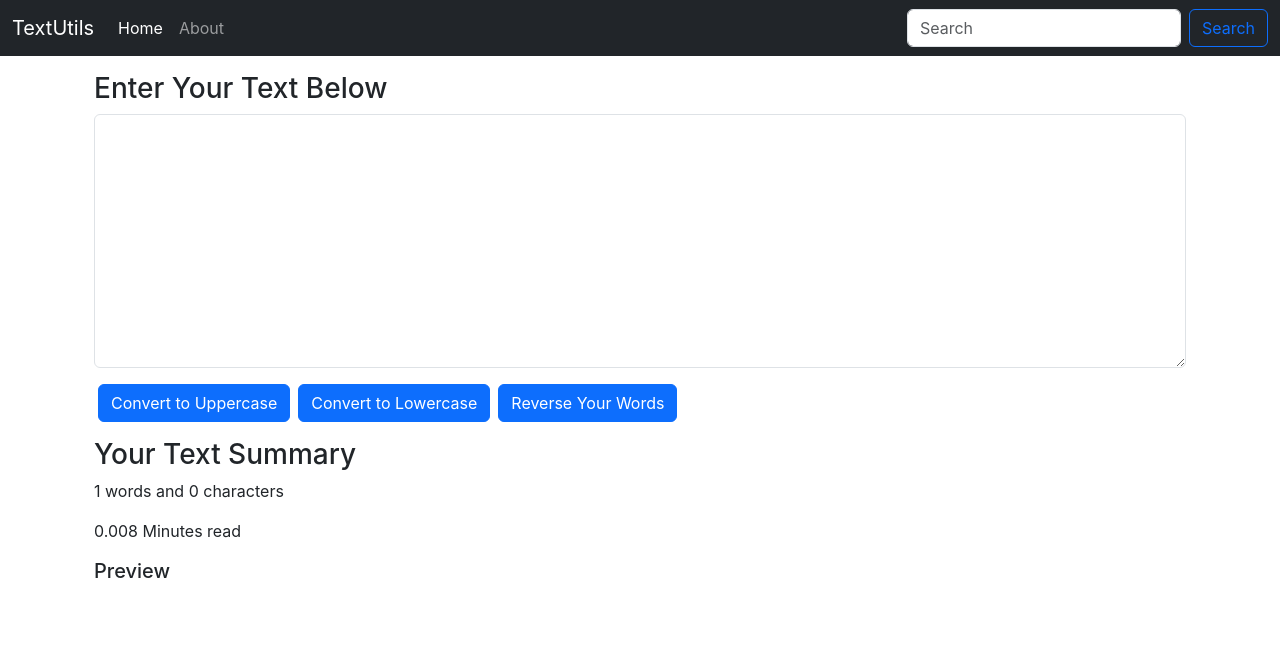
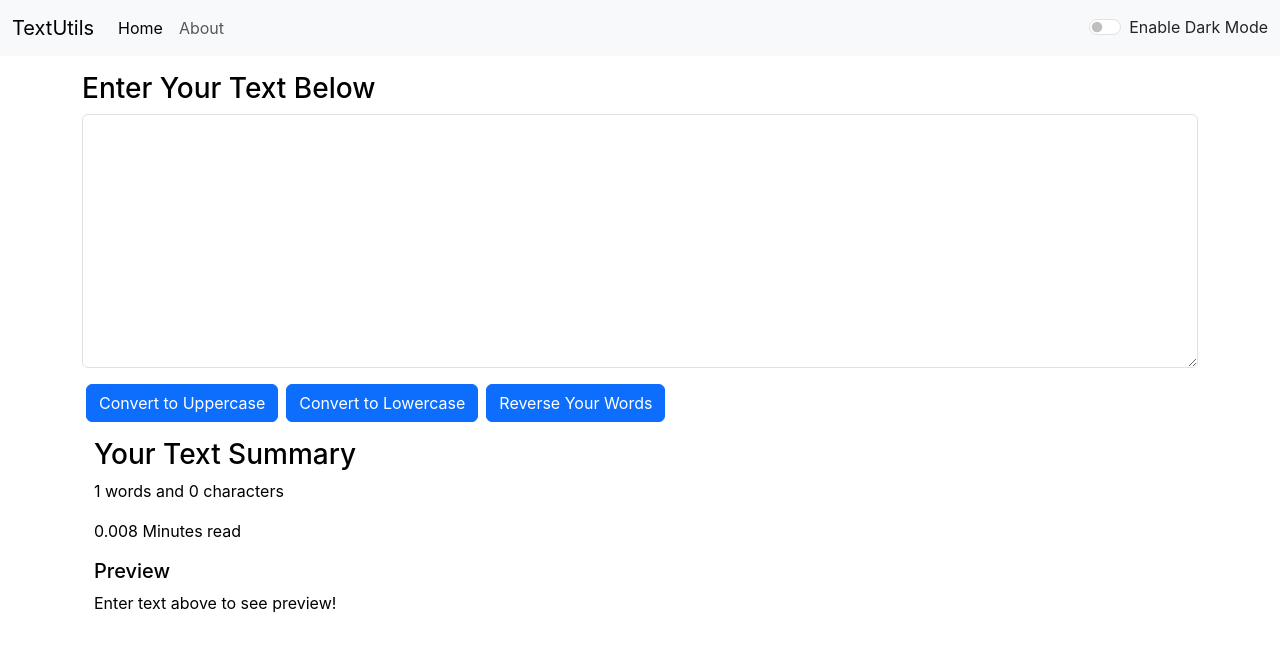
Before and after one commit to hemal27pansuriya/begin, a React (Create React App) app: page / in a window 1280 px wide. Shown: the top 650 px of the page. Built offline with nearby package versions, Linux system fonts and the light colour scheme.

Commit message:
Add: Dark mode

```diff
--- a/src/App.js
+++ b/src/App.js
@@ -1,15 +1,28 @@
+import { useState } from 'react';
 import './App.css';
 // import About from './components/About';
 import Navbar from './components/Navbar';
 import TextForm from './components/TextForm';
 
 function App() {
+  const [mode, setMode] = useState('light')
+
+  const handleMode = () => {
+    if (mode === 'light') {
+      setMode('dark')
+      document.body.style.backgroundColor = '#042743'
+    } else {
+      setMode('light')
+      document.body.style.backgroundColor = 'white'
+    }
+  }
+
   return (
     <>
-      <Navbar title='TextUtils' />
+      <Navbar title='TextUtils' mode={mode} changeMode={handleMode} />
       <div className='container my-3'>
         {/* <About /> */}
-      <TextForm heading='Enter Your Text Below' />
+        <TextForm heading='Enter Your Text Below' mode={mode}/>
       </div>
     </>
   );
--- a/src/components/Navbar.js
+++ b/src/components/Navbar.js
@@ -2,8 +2,9 @@ import React from 'react'
 import PropTypes from 'prop-types'
 
 export default function Navbar(props) {
+  const {mode, changeMode} = props
   return (
-    <nav className="navbar navbar-expand-lg navbar-dark bg-dark">
+    <nav className={`navbar navbar-expand-lg navbar-${mode} bg-${mode}`}>
       <div className="container-fluid">
         <a className="navbar-brand" href="/">{props.title}</a>
         <button className="navbar-toggler" type="button" data-bs-toggle="collapse" data-bs-target="#navbarSupportedContent" aria-controls="navbarSupportedContent" aria-expanded="false" aria-label="Toggle navigation">
@@ -18,10 +19,14 @@ export default function Navbar(props) {
               <a className="nav-link" href="/">{props.aboutText}</a>
             </li>
           </ul>
-            <form className="d-flex" role="search">
+          {/* <form className="d-flex" role="search">
               <input className="form-control me-2" type="search" placeholder="Search" aria-label="Search" />
               <button className="btn btn-outline-primary" type="submit">Search</button>
-            </form>
+            </form> */}
+          <div className={`form-check form-switch text-${mode==='dark'?'light':'dark'}`}>
+            <input className="form-check-input" type="checkbox" role="switch" id="flexSwitchCheckDefault" onClick={changeMode} />
+              <label className="form-check-label" htmlFor="flexSwitchCheckDefault">{mode==='dark'?'Enable Light Mode':'Enable Dark Mode'}</label>
+          </div>
         </div>
       </div>
     </nav>
--- a/src/components/TextForm.js
+++ b/src/components/TextForm.js
@@ -1,6 +1,7 @@
 import React, { useState } from 'react'
 
 export default function TextForm(props) {
+    const { mode } = props
     const handleUpClick = () => {
         let upText = text.toUpperCase()
         setText(upText)
@@ -23,21 +24,21 @@ export default function TextForm(props) {
 
     return (
         <>
-            <div className='container'>
+            <div class Name='container' style={{color: mode === 'dark' ? 'white' : 'black'}}>
                 <h3>{props.heading}</h3>
                 <div className="mb-3">
-                    <textarea className="form-control" value={text} onChange={handleOnChange} id="myBox" rows="10"></textarea>
+                    <textarea className="form-control" style={{backgroundColor: mode === 'dark' ? '#042743' : 'white', color: mode === 'dark' ? 'white' : 'black'}} value={text} onChange={handleOnChange} id="myBox" rows="10"></textarea>
                 </div>
                 <button className='btn btn-primary mx-1' onClick={handleUpClick}> Convert to Uppercase </button>
                 <button className='btn btn-primary mx-1' onClick={handleLoClick}> Convert to Lowercase </button>
                 <button className='btn btn-primary mx-1' onClick={handleReClick}> Reverse Your Words </button>
             </div>
-            <div className='container my-3'>
+            <div className='container my-3' style={{color: mode === 'dark' ? 'white' : 'black'}}>
                 <h3>Your Text Summary</h3>
                 <p>{text.split(' ').length} words and {text.length} characters</p>
                 <p>{0.008 * text.split(' ').length} Minutes read</p>
                 <h5>Preview</h5>
-                <p>{text}</p>
+                <p>{text || 'Enter text above to see preview!'}</p>
             </div>
         </>
     )
```
Lines whose indentation alone changed are shown as unchanged.
